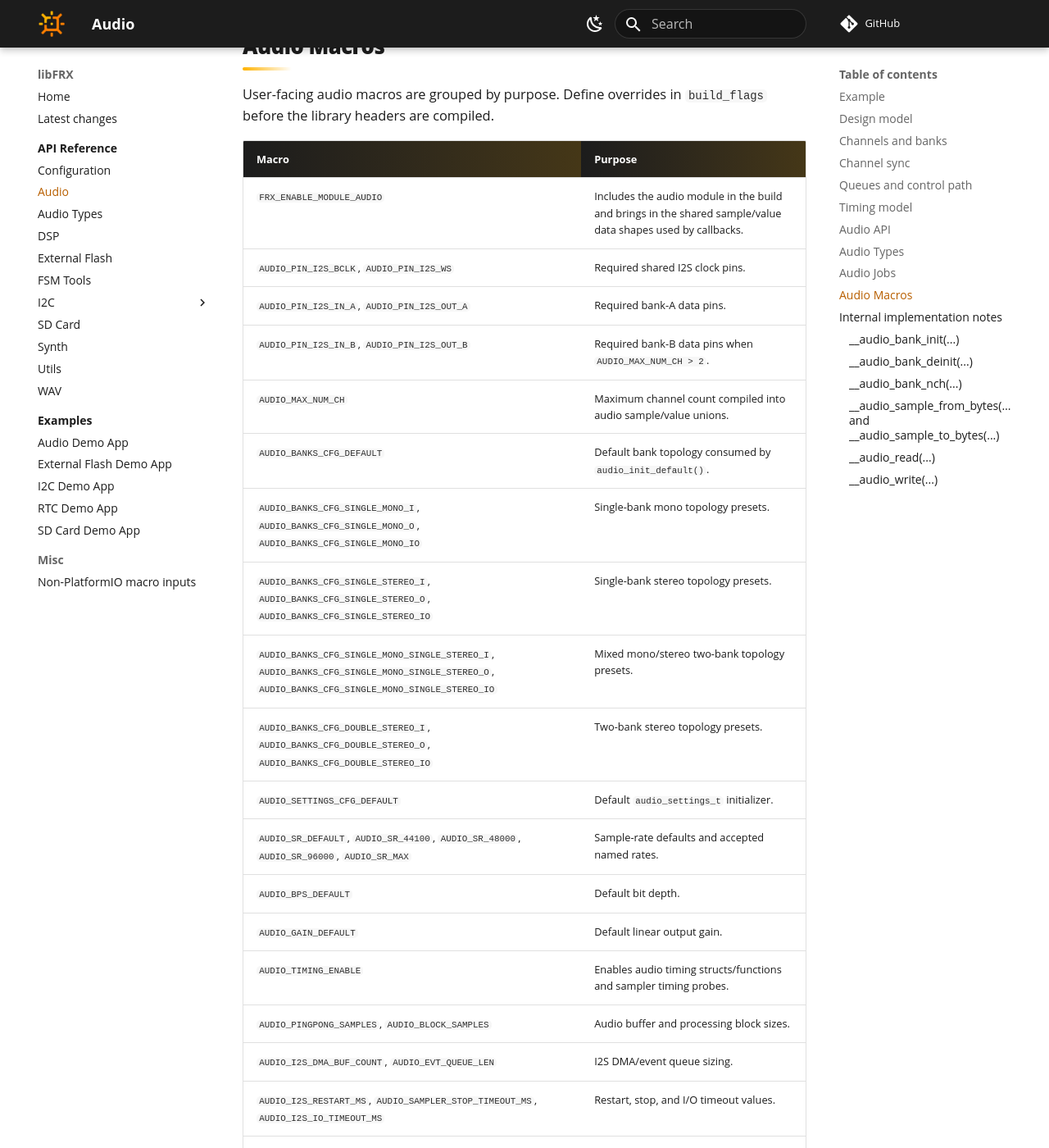
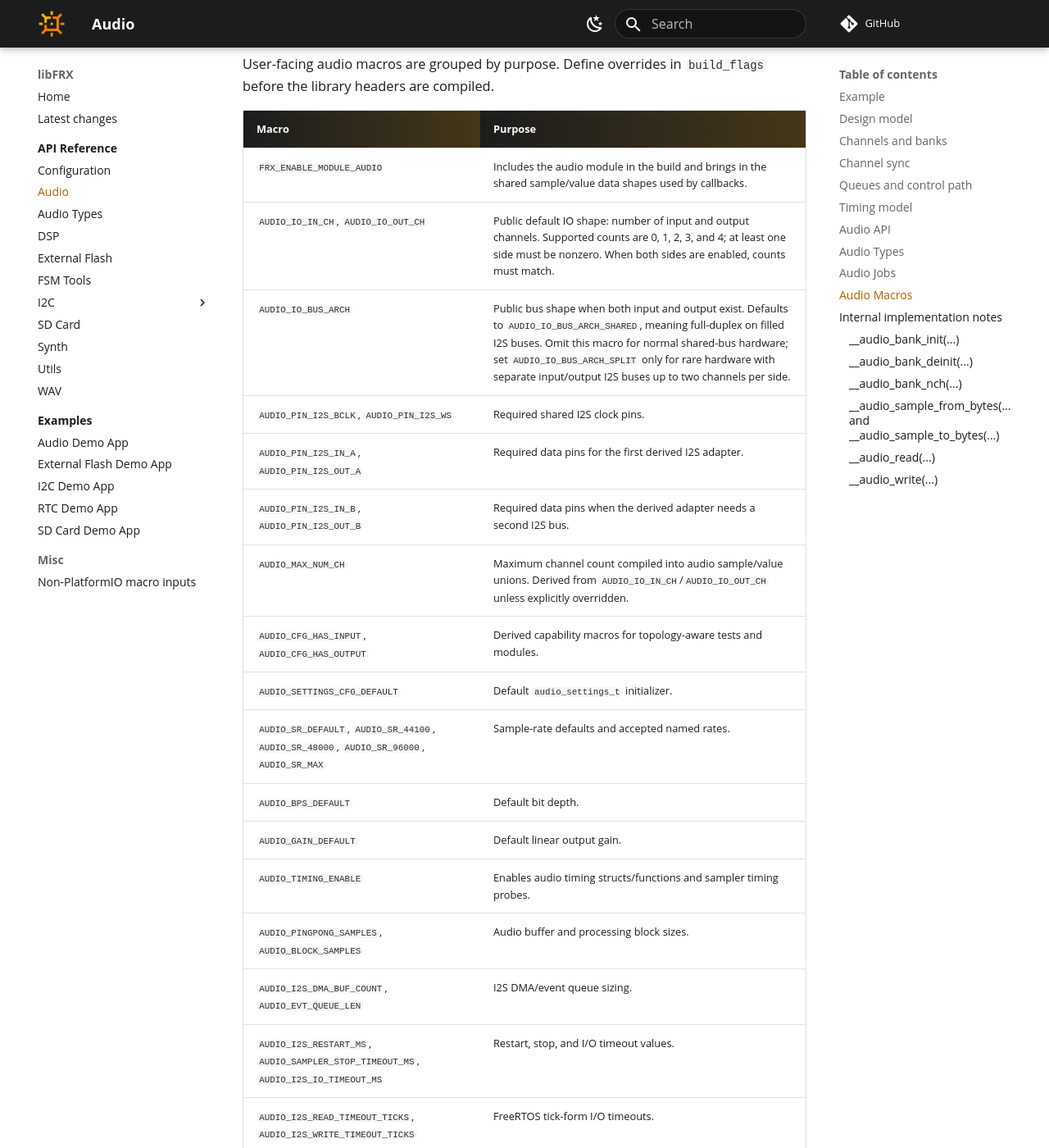
Before and after one commit to jesdev-io/libFRX, an MkDocs documentation site: the page built from docs/reference/audio.md, in a window 1280 px wide and 1400 px high, scrolled down 6782 px. Shown: the whole window at 82% size. Built offline with MkDocs 1.6.1 and Material for MkDocs 9.7.7, drawn with Linux system fonts in a browser that asks for light colours; some web fonts are replaced; comment, search, counter and statistics services are not loaded; some of the changed text lies outside the part shown.

Commit message:
fix: better audio architecture mapping

````diff
--- a/docs/reference/audio.md
+++ b/docs/reference/audio.md
@@ -8,18 +8,17 @@ queue sets, packing/unpacking, gain, timing counters, and CLI control local to
 the module.
 
 !!! tip "Quickstart"
-    Enable the module and define the default audio topology/pins in your PlatformIO environment. Replace the pin numbers with your board routing; the bank-B pins are only needed for `AUDIO_MAX_NUM_CH > 2`, but are shown here so every audio pin macro is visible.
+    Enable the module and define the default audio IO shape and pins in your PlatformIO environment. Simple macros describe hardware by input/output channel counts; ESP32 I2S bank mapping is derived internally.
 
     ```ini
     build_flags =
         -DFRX_ENABLE_MODULE_AUDIO
-        -DAUDIO_BANKS_CFG_DEFAULT=AUDIO_BANKS_CFG_SINGLE_STEREO_IO
+        -DAUDIO_IO_IN_CH=2
+        -DAUDIO_IO_OUT_CH=2
         -DAUDIO_PIN_I2S_BCLK=15
         -DAUDIO_PIN_I2S_WS=17
         -DAUDIO_PIN_I2S_IN_A=16
         -DAUDIO_PIN_I2S_OUT_A=6
-        -DAUDIO_PIN_I2S_IN_B=7
-        -DAUDIO_PIN_I2S_OUT_B=8
     ```
 
     Then set a callback, initialize the default topology, and start the sampler from firmware code:
@@ -272,15 +271,13 @@ User-facing audio macros are grouped by purpose. Define overrides in `build_flag
 | Macro | Purpose |
 |---|---|
 | `FRX_ENABLE_MODULE_AUDIO` | Includes the audio module in the build and brings in the shared sample/value data shapes used by callbacks. |
+| `AUDIO_IO_IN_CH`, `AUDIO_IO_OUT_CH` | Public default IO shape: number of input and output channels. Supported counts are 0, 1, 2, 3, and 4; at least one side must be nonzero. When both sides are enabled, counts must match. |
+| `AUDIO_IO_BUS_ARCH` | Public bus shape when both input and output exist. Defaults to `AUDIO_IO_BUS_ARCH_SHARED`, meaning full-duplex on filled I2S buses. Omit this macro for normal shared-bus hardware; set `AUDIO_IO_BUS_ARCH_SPLIT` only for rare hardware with separate input/output I2S buses up to two channels per side. |
 | `AUDIO_PIN_I2S_BCLK`, `AUDIO_PIN_I2S_WS` | Required shared I2S clock pins. |
-| `AUDIO_PIN_I2S_IN_A`, `AUDIO_PIN_I2S_OUT_A` | Required bank-A data pins. |
-| `AUDIO_PIN_I2S_IN_B`, `AUDIO_PIN_I2S_OUT_B` | Required bank-B data pins when `AUDIO_MAX_NUM_CH > 2`. |
-| `AUDIO_MAX_NUM_CH` | Maximum channel count compiled into audio sample/value unions. |
-| `AUDIO_BANKS_CFG_DEFAULT` | Default bank topology consumed by `audio_init_default()`. |
-| `AUDIO_BANKS_CFG_SINGLE_MONO_I`, `AUDIO_BANKS_CFG_SINGLE_MONO_O`, `AUDIO_BANKS_CFG_SINGLE_MONO_IO` | Single-bank mono topology presets. |
-| `AUDIO_BANKS_CFG_SINGLE_STEREO_I`, `AUDIO_BANKS_CFG_SINGLE_STEREO_O`, `AUDIO_BANKS_CFG_SINGLE_STEREO_IO` | Single-bank stereo topology presets. |
-| `AUDIO_BANKS_CFG_SINGLE_MONO_SINGLE_STEREO_I`, `AUDIO_BANKS_CFG_SINGLE_MONO_SINGLE_STEREO_O`, `AUDIO_BANKS_CFG_SINGLE_MONO_SINGLE_STEREO_IO` | Mixed mono/stereo two-bank topology presets. |
-| `AUDIO_BANKS_CFG_DOUBLE_STEREO_I`, `AUDIO_BANKS_CFG_DOUBLE_STEREO_O`, `AUDIO_BANKS_CFG_DOUBLE_STEREO_IO` | Two-bank stereo topology presets. |
+| `AUDIO_PIN_I2S_IN_A`, `AUDIO_PIN_I2S_OUT_A` | Required data pins for the first derived I2S adapter. |
+| `AUDIO_PIN_I2S_IN_B`, `AUDIO_PIN_I2S_OUT_B` | Required data pins when the derived adapter needs a second I2S bus. |
+| `AUDIO_MAX_NUM_CH` | Maximum channel count compiled into audio sample/value unions. Derived from `AUDIO_IO_IN_CH`/`AUDIO_IO_OUT_CH` unless explicitly overridden. |
+| `AUDIO_CFG_HAS_INPUT`, `AUDIO_CFG_HAS_OUTPUT` | Derived capability macros for topology-aware tests and modules. |
 | `AUDIO_SETTINGS_CFG_DEFAULT` | Default `audio_settings_t` initializer. |
 | `AUDIO_SR_DEFAULT`, `AUDIO_SR_44100`, `AUDIO_SR_48000`, `AUDIO_SR_96000`, `AUDIO_SR_MAX` | Sample-rate defaults and accepted named rates. |
 | `AUDIO_BPS_DEFAULT` | Default bit depth. |
````
Also changed, not shown: README.md (+2 -1 lines), docs/examples/audio_demo.md (+2 -1 lines), docs/reference/configuration.md (+8 -6 lines), docs/reference/synth.md (+2 -1 lines), docs/reference/wav.md (+2 -1 lines), 4 other files.
